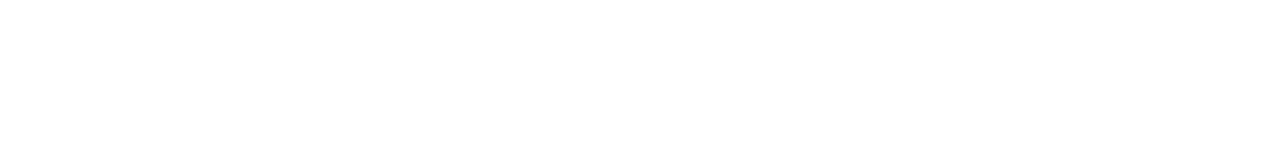
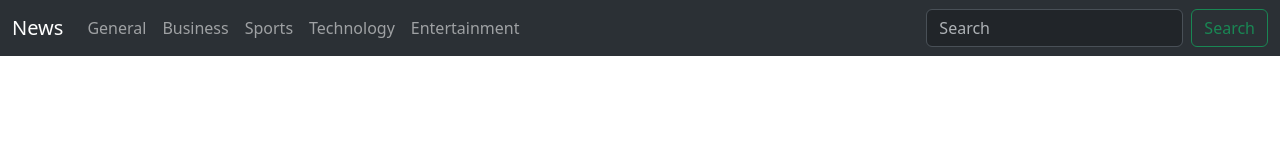
Before and after one commit to SyedMughisHussain/news-app, a plain HTML site: page index.html in a window 1280 px wide. Drawn offline with nearby package versions, Linux system fonts and the light colour scheme.

Commit message:
Nav Bar added

```diff
--- a/index.html
+++ b/index.html
@@ -1,18 +1,58 @@
 <!DOCTYPE html>
 <html lang="en">
+
 <head>
     <meta charset="UTF-8">
     <meta name="viewport" content="width=device-width, initial-scale=1.0">
-    <link href="https://cdn.jsdelivr.net/npm/bootstrap@5.3.2/dist/css/bootstrap.min.css" rel="stylesheet" integrity="sha384-T3c6CoIi6uLrA9TneNEoa7RxnatzjcDSCmG1MXxSR1GAsXEV/Dwwykc2MPK8M2HN" crossorigin="anonymous">
+    <link href="https://cdn.jsdelivr.net/npm/bootstrap@5.3.2/dist/css/bootstrap.min.css" rel="stylesheet"
+        integrity="sha384-T3c6CoIi6uLrA9TneNEoa7RxnatzjcDSCmG1MXxSR1GAsXEV/Dwwykc2MPK8M2HN" crossorigin="anonymous">
     <title>News App</title>
 </head>
+
 <body>
+    <nav class="navbar bg-dark navbar-expand-lg bg-body-tertiary" data-bs-theme="dark">
+        <div class="container-fluid">
+            <a class="navbar-brand" href="#">News</a>
+            <button class="navbar-toggler" type="button" data-bs-toggle="collapse"
+                data-bs-target="#navbarSupportedContent" aria-controls="navbarSupportedContent" aria-expanded="false"
+                aria-label="Toggle navigation">
+                <span class="navbar-toggler-icon"></span>
+            </button>
+            <div class="collapse navbar-collapse" id="navbarSupportedContent">
+                <ul class="navbar-nav me-auto mb-2 mb-lg-0">
+                    <li class="nav-item">
+                        <a class="nav-link" href="#">General</a>
+                    </li>
+                    <li class="nav-item">
+                        <a class="nav-link" href="#">Business</a>
+                    </li>
+                    <li class="nav-item">
+                        <a class="nav-link" href="#">Sports</a>
+                    </li>
+                    <li class="nav-item">
+                        <a class="nav-link" href="#">Technology</a>
+                    </li>
+                    <li class="nav-item">
+                        <a class="nav-link" href="#">Entertainment</a>
+                    </li>
+                </ul>
+                <form class="d-flex" role="search">
+                    <input class="form-control me-2" type="search" placeholder="Search" aria-label="Search">
+                    <button class="btn btn-outline-success" type="submit">Search</button>
+                </form>
+            </div>
+        </div>
+    </nav>
 
 
 
 
 
-    <script src="https://cdn.jsdelivr.net/npm/bootstrap@5.3.2/dist/js/bootstrap.bundle.min.js" integrity="sha384-C6RzsynM9kWDrMNeT87bh95OGNyZPhcTNXj1NW7RuBCsyN/o0jlpcV8Qyq46cDfL" crossorigin="anonymous"></script>
+
+    <script src="https://cdn.jsdelivr.net/npm/bootstrap@5.3.2/dist/js/bootstrap.bundle.min.js"
+        integrity="sha384-C6RzsynM9kWDrMNeT87bh95OGNyZPhcTNXj1NW7RuBCsyN/o0jlpcV8Qyq46cDfL"
+        crossorigin="anonymous"></script>
     <script src="./app.js"></script>
 </body>
+
 </html>
```
